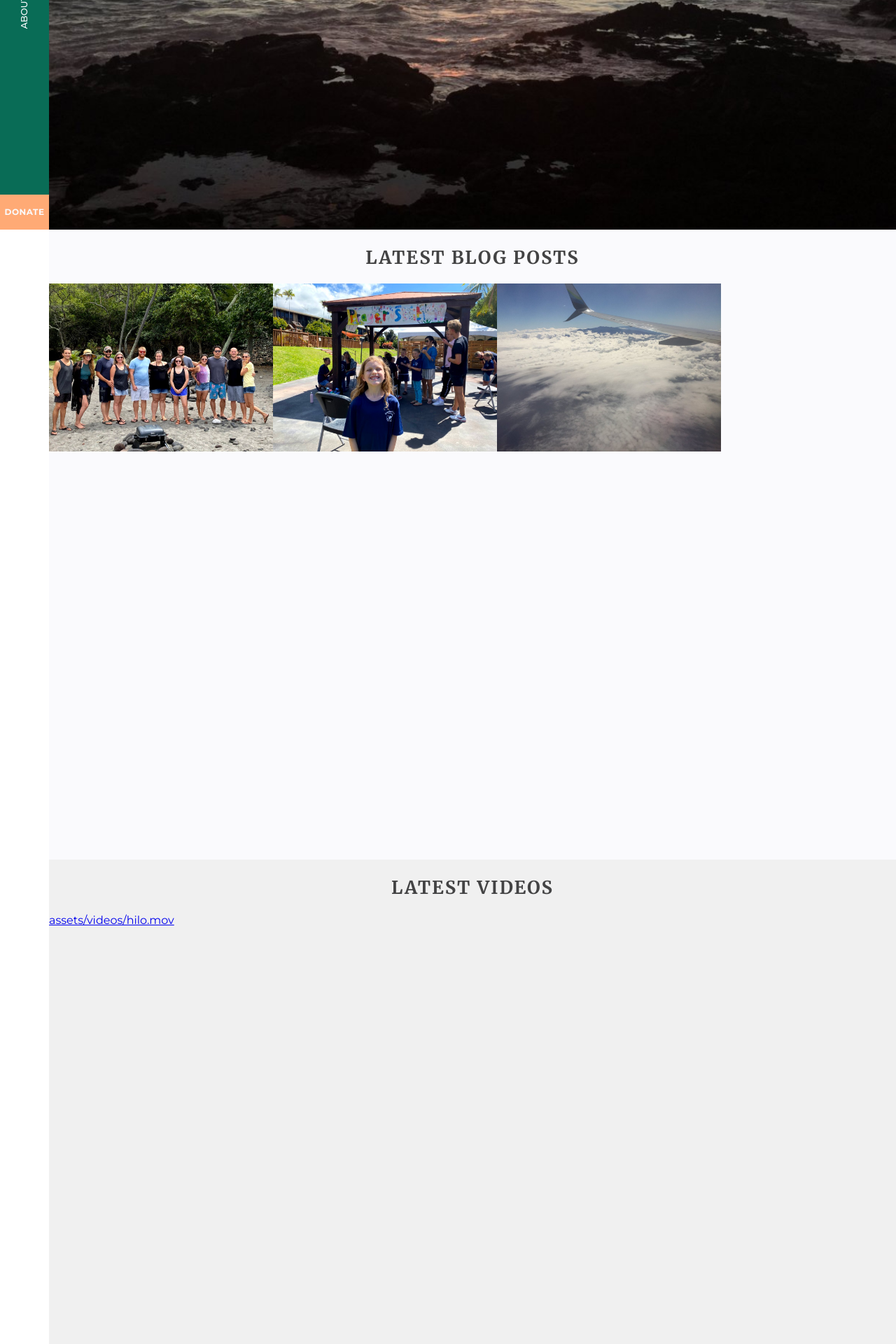
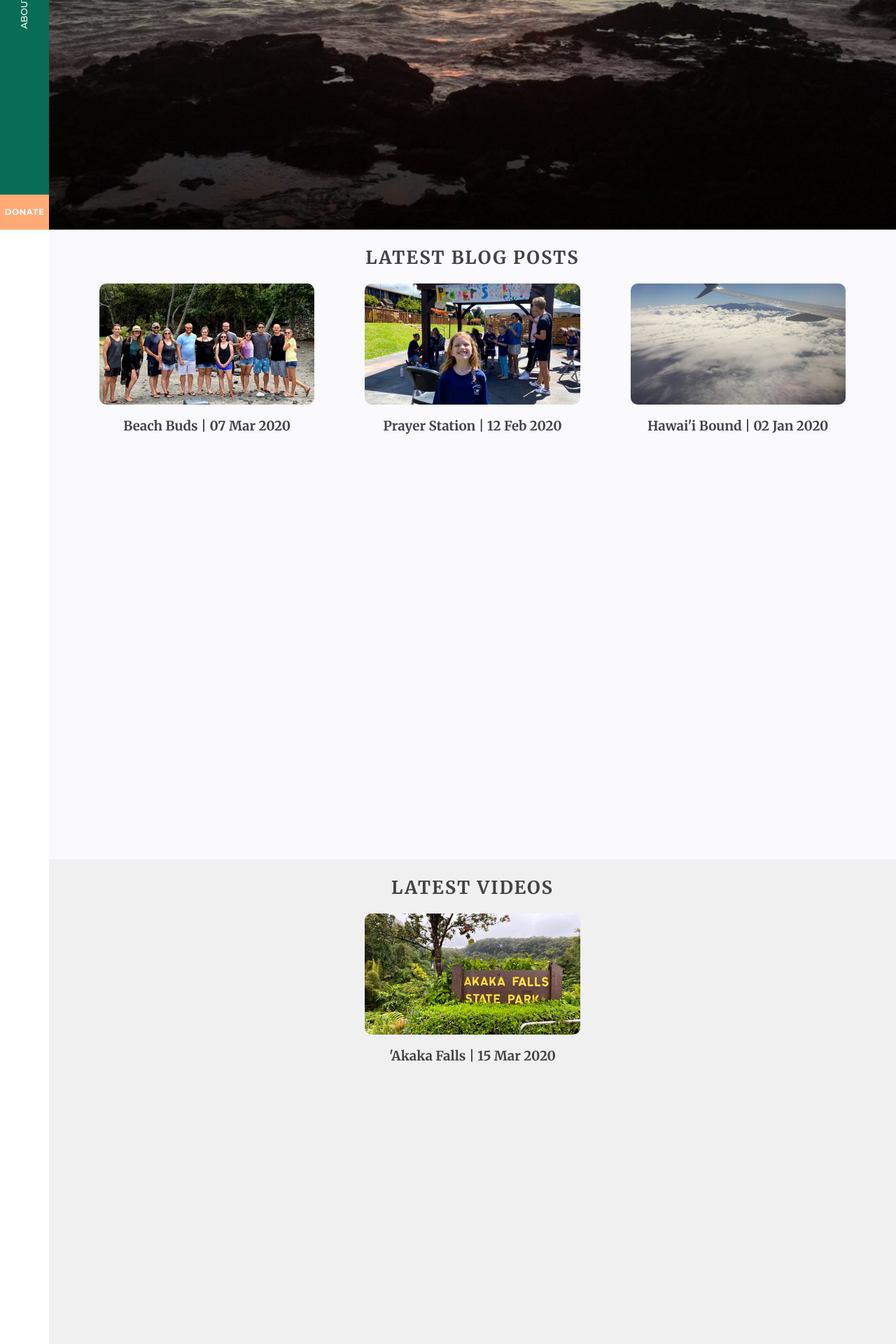
Before and after one commit to keithvenh/keithvenh.github.io, a Jekyll site: the page built from index.html, in a window 1280 px wide. Shown: the part 572-2492 px from the top of the page at 70% size. Built offline with Jekyll 4.4.1, drawn with Linux system fonts in a browser that asks for light colours.

Commit message:
Style Blog and Video posts and section.

```diff
--- a/_sass/_index.scss
+++ b/_sass/_index.scss
@@ -5,6 +5,7 @@
 
 .content-area.main {
   background-image: url("../images/sunset.jpeg");
+  max-height: calc(var(--vh, 1vh) * 100);
 }
 
 .title.main {
@@ -28,6 +29,7 @@
 }
 
 // ===== SECTION STYLES ===== //
+
 .title.section {
   text-align: center;
   margin-top: 24px;
@@ -45,11 +47,28 @@
 
 .post-list {
   display: flex;
+  justify-content: space-evenly;
+}
 
+.post-item {
+  flex: 0 1 auto;
 }
+
+.post-image.wrapper {
+  width: 24w;
+  height: 13.5vw;
+  overflow: hidden;
+  display: flex;
+  align-items: center;
+  border-radius: 10px;
+}
+
 .post-image.thumbnail {
-  max-width: 25vw;
-  max-height: 33vh;
+  width: 24vw;
+  transition: transform 1s;
+  &:hover {
+    transform: scale(1.05);
+  }
 }
 
 // VIDEOS SECTION
--- a/_videos/2020-03-15-akaka-falls.md
+++ b/_videos/2020-03-15-akaka-falls.md
@@ -1,4 +1,6 @@
 ---
 title: "'Akaka Falls"
 video: "assets/videos/hilo.mov"
+image: "assets/images/akaka-falls.jpeg"
+date: 2020-03-15
 ---
--- a/assets/css/base.scss
+++ b/assets/css/base.scss
@@ -21,12 +21,15 @@ h1, h2, h3, h4, h5, h6 {
   background-size: cover;
   height: calc(var(--vh, 1vh) *100);
   margin-left: 70px;
-  max-height: calc(var(--vh, 1vh) * 100);
   min-height: calc(var(--vh, 1vh) * 100);
   overflow: hidden;
   position: relative;
 }
 
+.title {
+  text-align: center;
+}
+
 .task-list {
   list-style-type: none;
 }
--- a/index.html
+++ b/index.html
@@ -15,28 +15,42 @@ author: keithvenh
 
 </div>
 
-<div class="content-area blogs">
+<div class="content-area section blogs">
   <h2 class="title section">Latest Blog Posts</h2>
   <div class="post-list">
   {% for post in site.posts %}
-    <a href="{{ post.url }}"><img class="post-image thumbnail" src="{{ post.image }}"></a>
-    {{ post.excerpt }}
+    {% if forloop.index < 6 %}
+    <div class="post-item">
+      <div class="post-image wrapper">
+        <a href="{{ post.url }}"><img class="post-image thumbnail" src="{{ post.image }}"></a>
+      </div>
+      <h3 class="title post">{{ post.title }} | {{ post.date | date_to_string }}</h3>
+    </div>
+    {% endif %}
   {% endfor %}
   </div>
 </div>
 
-<div class="content-area videos">
+<div class="content-area section videos">
   <h2 class="title section">Latest Videos</h2>
+  <div class="post-list">
   {% for video in site.videos %}
-    <a href="{{ video.url }}">{{ video.video }}</a>
-    {{ video.summary }}
+    {% if forloop.index < 6 %}
+    <div class="post-item">
+      <div class="post-image wrapper">
+        <a href="{{ video.url }}"><img class="post-image thumbnail" src="{{ video.image }}"></a>
+      </div>
+      <h3 class="title post">{{ video.title }} | {{ video.date | date_to_string }}</h3>
+    </div>
+    {% endif %}
   {% endfor %}
+  </div>
 </div>
 
-<div class="content-area about">
+<div class="content-area section about">
   <h2 class="title section">About Us</h2>
 </div>
 
-<div class="content-area contact">
+<div class="content-area section contact">
   <h2 class="title section">Contact Us</h2>
 </div>
```
Also changed, not shown: _posts/2020-01-02-hawaii-bound.md (+3 -1 lines), _videos/2020-03-15-video.md (deleted, +0 -4 lines), assets/images/akaka-falls.jpeg (added).
